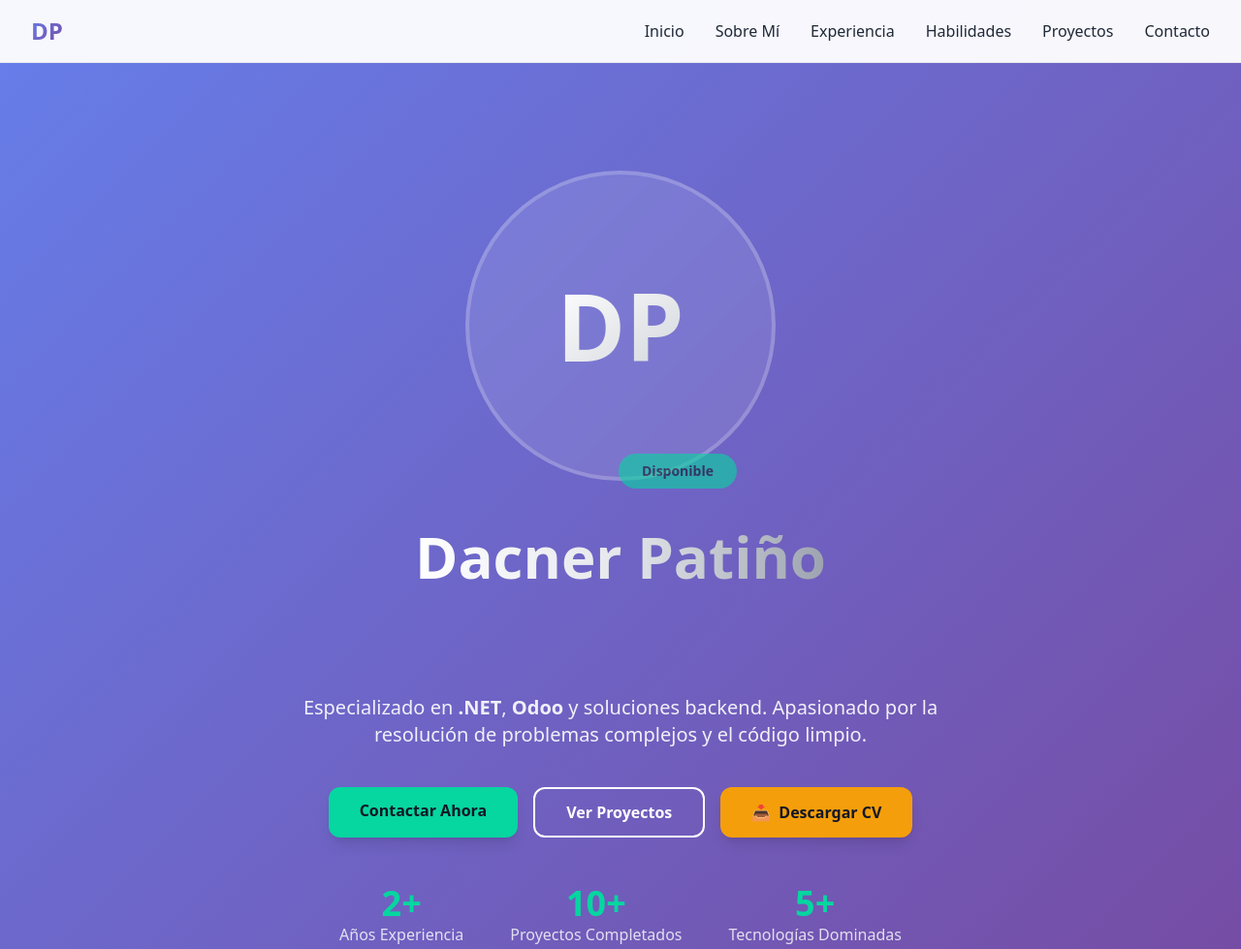
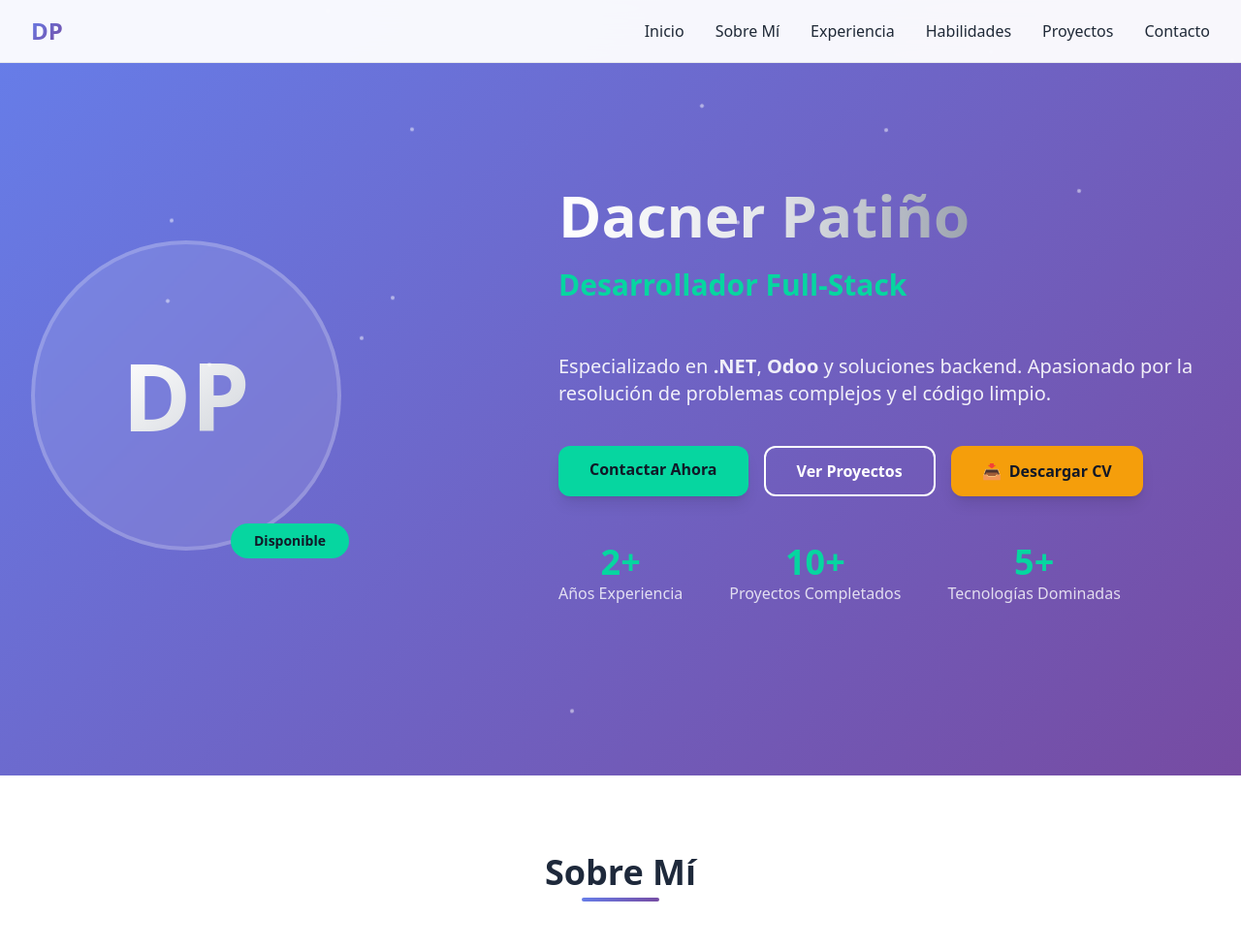
Before and after one commit to DacneR/DacneR.github.io, a plain HTML site: page index.html in a window 1280 px wide. Shown: the top 979 px of the page at 97% size. Drawn offline with nearby package versions, Linux system fonts and the light colour scheme.

Commit message:
parche de seccionamiento

```diff
--- a/index.html
+++ b/index.html
@@ -62,7 +62,7 @@
 <body class="font-sans text-gray-800 bg-white">
 
     <!-- Navegación -->
-    <nav class="fixed top-0 w-full bg-white/95 backdrop-blur-lg z-50 py-4 border-b border-gray-200">
+    <nav id="navbar" class="navbar fixed top-0 w-full bg-white/95 backdrop-blur-lg z-50 py-4 border-b border-gray-200 transition-all duration-300">
         <div class="container mx-auto px-4 md:px-8 flex justify-between items-center">
             <div class="text-2xl font-bold">
                 <a href="#home" class="bg-gradient-primary bg-clip-text text-transparent">DP</a>
@@ -92,64 +92,63 @@
     </nav>
 
     <!-- Hero Section -->
-    <!-- Hero Section Mejorada - Imagen ARRIBA -->
     <section id="home" class="min-h-screen bg-gradient-primary text-white pt-20 md:pt-24">
-        <div class="container mx-auto px-4 md:px-8 py-12 md:py-20">
-            <div class="flex flex-col items-center text-center max-w-4xl mx-auto">
-
-                <!-- Imagen de perfil - ARRIBA DE TODO -->
-                <div class="mb-10 md:mb-12">
-                    <div class="relative inline-block">
-                        <div class="w-64 h-64 md:w-80 md:h-80 rounded-full bg-white/10 backdrop-blur-sm border-4 border-white/20 flex items-center justify-center mx-auto">
+        <div class="container mx-auto px-4 md:px-8 py-16 md:py-24">
+            <div class="flex flex-col md:flex-row items-center justify-between gap-12">
+                <!-- Imagen de perfil -->
+                <div class="order-2 md:order-1 flex-shrink-0">
+                    <div class="relative">
+                        <div class="w-64 h-64 md:w-80 md:h-80 rounded-full bg-white/10 backdrop-blur-sm border-4 border-white/20 flex items-center justify-center">
                             <span class="text-6xl md:text-8xl font-bold bg-gradient-to-br from-white to-gray-300 bg-clip-text text-transparent">DP</span>
                         </div>
-                        <div class="absolute -bottom-2 right-6 md:right-10 bg-accent text-gray-900 font-bold py-2 px-6 rounded-full text-sm animate-pulse">
+                        <div class="absolute -bottom-2 -right-2 bg-accent text-gray-900 font-bold py-2 px-6 rounded-full text-sm">
                             Disponible
                         </div>
                     </div>
                 </div>
 
-                <!-- Títulos y texto - DEBAJO de la imagen -->
-                <div>
+                <!-- Contenido -->
+                <div class="order-1 md:order-2 text-center md:text-left max-w-2xl">
                     <h1 class="text-4xl md:text-6xl font-bold mb-6">
                         <span class="bg-gradient-to-r from-white via-gray-200 to-gray-400 bg-clip-text text-transparent">Dacner Patiño</span>
                     </h1>
 
-                    <!-- Typewriter container -->
-                    <div class="h-16 mb-6 flex justify-center">
-                        <p id="typewriter" class="text-2xl md:text-3xl font-semibold text-accent"></p>
+                    <div class="h-16 mb-6">
+                        <p class="text-2xl md:text-3xl font-semibold text-accent typewriter">
+                            Desarrollador Full-Stack
+                        </p>
                     </div>
 
-                    <p class="text-lg md:text-xl mb-10 leading-relaxed opacity-90 max-w-2xl mx-auto">
+                    <p class="text-lg md:text-xl mb-10 leading-relaxed opacity-90">
                         Especializado en <strong>.NET</strong>, <strong>Odoo</strong> y soluciones backend.
                         Apasionado por la resolución de problemas complejos y el código limpio.
                     </p>
 
                     <!-- Botones -->
-                    <div class="flex flex-col sm:flex-row gap-4 mb-12 justify-center">
-                        <a href="#contact" class="bg-accent hover:bg-emerald-400 text-gray-900 font-bold py-3 px-8 rounded-xl shadow-lg hover:shadow-2xl hover:-translate-y-1 transition-all duration-300 text-center">
+                    <div class="flex flex-col sm:flex-row gap-4 mb-12">
+                        <a href="#contact" class="bg-accent text-gray-900 font-bold py-3 px-8 rounded-xl shadow-lg hover:shadow-2xl hover:-translate-y-1 transition-all duration-300 text-center">
                             Contactar Ahora
                         </a>
-                        <a href="#projects" class="bg-transparent hover:bg-white/20 text-white font-bold py-3 px-8 rounded-xl border-2 border-white hover:bg-white hover:text-gray-900 transition-all duration-300 text-center">
+                        <a href="#projects" class="bg-transparent border-2 border-white text-white font-bold py-3 px-8 rounded-xl hover:bg-white hover:text-gray-900 transition-all duration-300 text-center">
                             Ver Proyectos
                         </a>
-                        <button onclick="downloadCV()" class="bg-warning hover:bg-amber-600 text-gray-900 font-bold py-3 px-8 rounded-xl shadow-lg hover:shadow-xl transition-all duration-300 text-center flex items-center justify-center gap-2">
+                        <button onclick="downloadCV()" class="bg-warning text-gray-900 font-bold py-3 px-8 rounded-xl shadow-lg hover:shadow-xl transition-all duration-300 text-center flex items-center justify-center gap-2">
                             <span>📥</span> Descargar CV
                         </button>
                     </div>
 
                     <!-- Estadísticas -->
-                    <div class="flex flex-wrap justify-center gap-8 md:gap-12">
-                        <div class="text-center stat">
-                            <h3 class="text-3xl md:text-4xl font-bold text-accent">2+</h3>
+                    <div class="flex flex-wrap justify-center md:justify-start gap-8 md:gap-12">
+                        <div class="text-center">
+                            <div class="text-3xl md:text-4xl font-bold text-accent">2+</div>
                             <div class="opacity-80">Años Experiencia</div>
                         </div>
-                        <div class="text-center stat">
-                            <h3 class="text-3xl md:text-4xl font-bold text-accent">10+</h3>
+                        <div class="text-center">
+                            <div class="text-3xl md:text-4xl font-bold text-accent">10+</div>
                             <div class="opacity-80">Proyectos Completados</div>
                         </div>
-                        <div class="text-center stat">
-                            <h3 class="text-3xl md:text-4xl font-bold text-accent">5+</h3>
+                        <div class="text-center">
+                            <div class="text-3xl md:text-4xl font-bold text-accent">5+</div>
                             <div class="opacity-80">Tecnologías Dominadas</div>
                         </div>
                     </div>
--- a/js/script.js
+++ b/js/script.js
@@ -100,7 +100,7 @@ document.addEventListener('DOMContentLoaded', function() {
 
     // Efecto de partículas en el hero (simple)
     function createParticles() {
-        const hero = document.querySelector('.hero');
+        const hero = document.querySelector('#home');
         if (!hero) return;
 
         for (let i = 0; i < 15; i++) {
```
